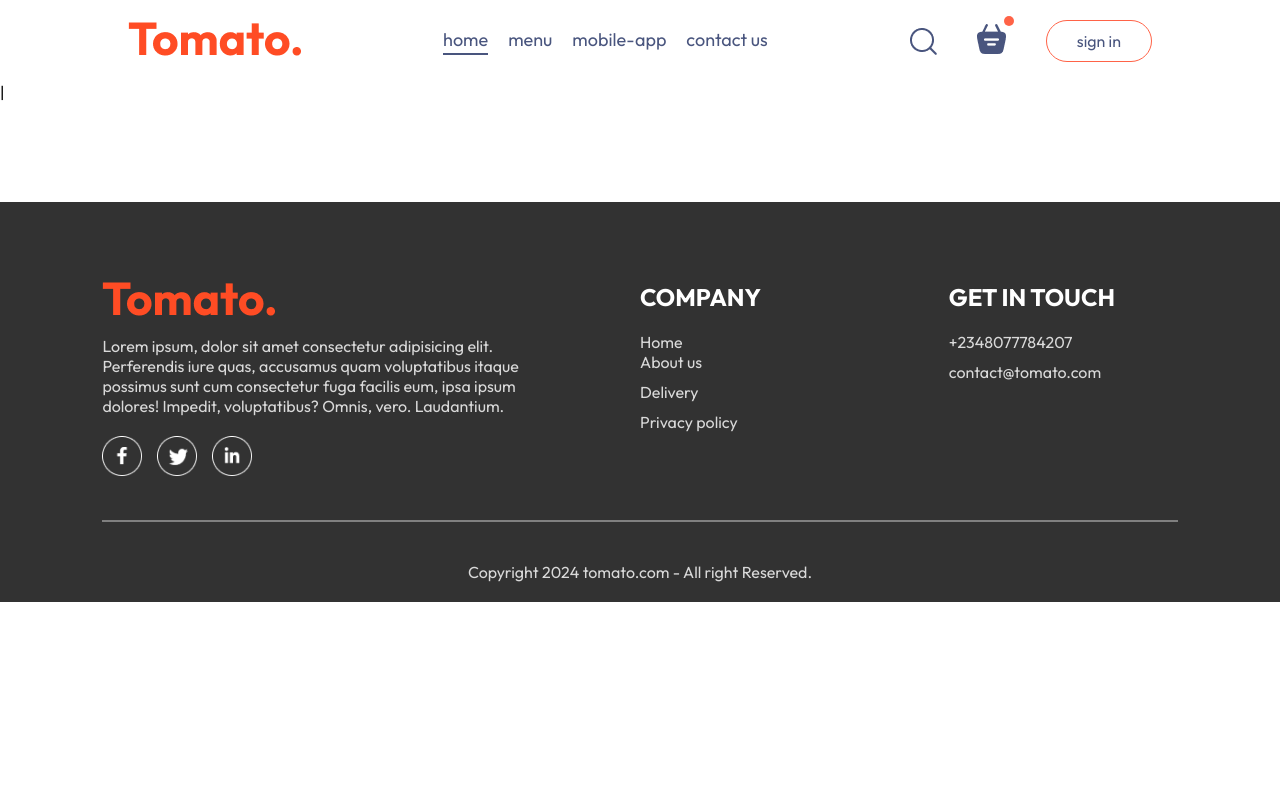
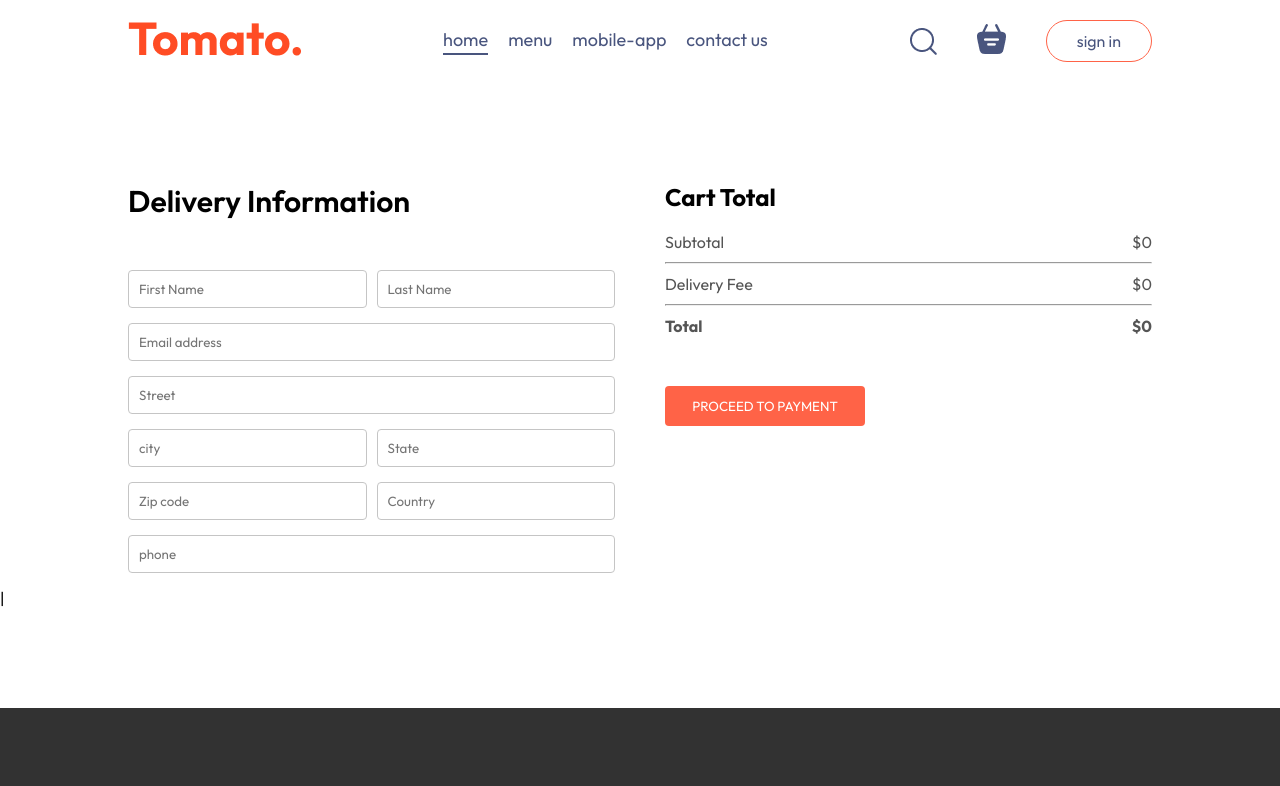
Before and after one commit to Teepiano1/Estore, a React (Vite) app in the folder frontend/: page /order in a window 1280 px wide. Shown: the top 786 px of the page. Built offline with nearby package versions, Linux system fonts and the light colour scheme.

Commit message:
Frontend Updated
updated navbar, store context, cart and place order

```diff
--- a/frontend/src/components/Navbar/Navbar.jsx
+++ b/frontend/src/components/Navbar/Navbar.jsx
@@ -1,10 +1,13 @@
-import React, { useState } from "react";
+import React, { useContext, useState } from "react";
 import "../Navbar/Navbar.css";
 import { assets } from "../../assets/assets";
 import { Link } from "react-router-dom";
+import { StoreContext } from "../../context/StoreContext";
 
 const Navbar = ({setshowLogin}) => {
   const [menu,setMenu] = useState("home")
+
+  const {getTotalCartAmount} = useContext(StoreContext);
   return (
     <div className="navbar" id="navbar">
       <Link to='/'><img src={assets.logo}></img></Link>
@@ -18,7 +21,7 @@
         <img src={assets.search_icon} />
         <div className="navbar-search-icon">
          <Link to='/cart'><img src={assets.basket_icon} /></Link>
-          <div className="dot"></div>
+          <div className={getTotalCartAmount() === 0?"":"dot"}></div>
         </div>
         <button onClick={()=>setshowLogin(true)}>sign in</button>
       </div>
--- a/frontend/src/context/StoreContext.jsx
+++ b/frontend/src/context/StoreContext.jsx
@@ -17,16 +17,23 @@
     setcartItems((prev) => ({ ...prev, [itemId]: prev[itemId] - 1 }));
   };
 
-  useEffect(() => {
-    console.log(cartItems);
-  }, [cartItems]);
-
+  const getTotalCartAmount = () => {
+    let totalAmount = 0;
+    for (const item in cartItems) {
+      if (cartItems[item] > 0) {
+        let itemInfo = food_list.find((product) => product._id === item);
+        totalAmount += itemInfo.price * cartItems[item];
+      }
+    }
+    return totalAmount;
+  };
   const contextVAlue = {
     food_list,
     cartItems,
     setcartItems,
     addToCart,
     removeFromCart,
+    getTotalCartAmount
   };
   return (
     <StoreContext.Provider value={contextVAlue}>
--- a/frontend/src/pages/Cart/Cart.jsx
+++ b/frontend/src/pages/Cart/Cart.jsx
@@ -1,12 +1,12 @@
 import React, { useContext } from "react";
 import "./Cart.css";
 import { StoreContext } from "../../context/StoreContext";
+import { useNavigate } from "react-router-dom";
 // import { StoreContext } from "../../context/StoreContext";
 
 const Cart = () => {
-  const { cartItems, food_list, removeFromCart } = useContext(StoreContext);
-  console.log("CART ITEMS HERS", cartItems);
-  console.log("food list", food_list);
+  const { cartItems, food_list, removeFromCart, getTotalCartAmount } = useContext(StoreContext);
+const navigate = useNavigate();
 
   return (
     <div className="cart">
@@ -45,20 +45,20 @@
           <div>
             <div className="cart-total-details">
               <p>Subtotal</p>
-              <p>{0}</p>
+              <p>${getTotalCartAmount()}</p>
             </div>
             <hr />
             <div className="cart-total-details">
               <p>Delivery Fee</p>
-              <p>{2}</p>
+              <p>${getTotalCartAmount()===0?0:2}</p>
             </div>
             <hr />
             <div className="cart-total-details">
               <b>Total</b>
-              <b>{0}</b>
+              <b>${getTotalCartAmount()===0?0:getTotalCartAmount()+2}</b>
             </div>
           </div>
-            <button>PROCEED TO CHECKOUT</button>
+            <button onClick={()=>navigate('/order')}>PROCEED TO CHECKOUT</button>
         </div>
         <div className="class-promocode">
           <p>If you have promo code, Enter it here</p>
--- a/frontend/src/pages/PlaceOrder/PlaceOrder.css
+++ b/frontend/src/pages/PlaceOrder/PlaceOrder.css
@@ -0,0 +1,36 @@
+.place-order{
+    display:flex;
+    align-items: start;
+    justify-content: space-between;
+    gap: 50px;
+    margin-top: 100px;
+}
+.place-order-left{
+    width: 100%;
+    max-width: max(30%, 500px);
+
+}
+.place-order-left .title{
+    font-size: 30px;
+    font-weight: 600;
+    margin-bottom: 50px;
+}
+.place-order-left input{
+    margin-bottom: 15px;
+    width: 100%;
+    padding: 10px;
+    border: 1px solid #c5c5c5;
+    border-radius: 4px;
+    outline-color: tomato;
+}
+.place-order-left .multi-fields{
+    display: flex;
+    gap: 10px;
+}
+.place-order-right{
+    width: 100%;
+    max-width: max(40%, 500%);
+}
+.place-order .cart-total button{
+    margin-top: 30px;
+}
--- a/frontend/src/pages/PlaceOrder/PlaceOrder.jsx
+++ b/frontend/src/pages/PlaceOrder/PlaceOrder.jsx
@@ -1,10 +1,54 @@
-import React from 'react'
+import React, { useContext } from 'react'
 import './PlaceOrder.css'
+import { StoreContext } from '../../context/StoreContext'
 
 const PlaceOrder = () => {
+const {getTotalCartAmount} = useContext(StoreContext)
+
   return (
     <div>
-
+      <form className='place-order'>
+        <div className="place-order-left">
+          <p className="title">Delivery Information</p>
+          <div className="multi-fields">
+            <input type="text" placeholder='First Name'/>
+            <input type="text" placeholder='Last Name'/>
+          </div>
+          <input type="email" placeholder='Email address' />
+          <input type="text" placeholder='Street' />
+          <div className="multi-fields">
+            <input type="text" placeholder='city'/>
+            <input type="text" placeholder='State'/>
+          </div>
+          <div className="multi-fields">
+            <input type="text" placeholder='Zip code'/>
+            <input type="text" placeholder='Country'/>
+          </div>
+          <input type="text" placeholder='phone'/>
+        </div>
+        <div className="place-order-right">
+        <div className="cart-total">
+          <h2>Cart Total</h2>
+          <div>
+            <div className="cart-total-details">
+              <p>Subtotal</p>
+              <p>${getTotalCartAmount()}</p>
+            </div>
+            <hr />
+            <div className="cart-total-details">
+              <p>Delivery Fee</p>
+              <p>${getTotalCartAmount()===0?0:2}</p>
+            </div>
+            <hr />
+            <div className="cart-total-details">
+              <b>Total</b>
+              <b>${getTotalCartAmount()===0?0:getTotalCartAmount()+2}</b>
+            </div>
+          </div>
+            <button onClick={()=>navigate('/order')}>PROCEED TO PAYMENT</button>
+        </div>
+        </div>
+      </form>
     </div>
   )
 }
```
